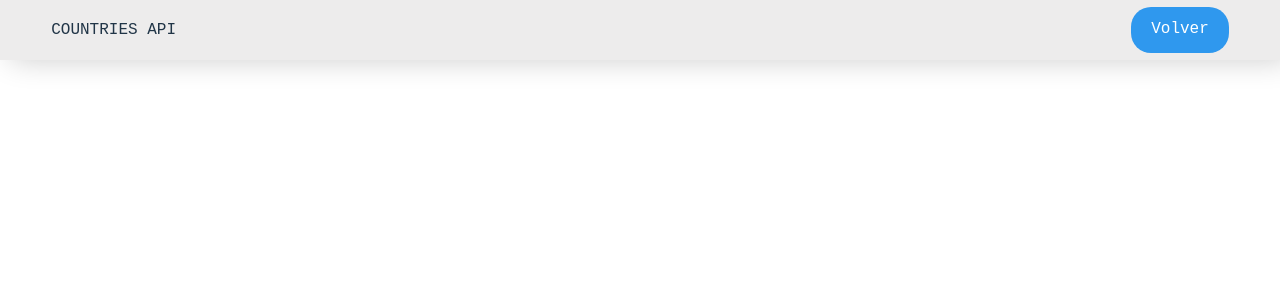
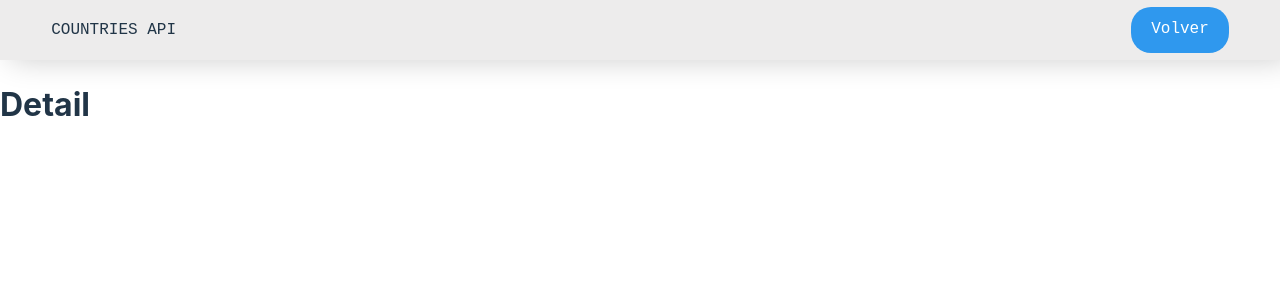
Before and after one commit to AndresVillarreta/countries-api-PI, a React (Vite) app in the folder client/: page /country/1 in a window 1280 px wide. Shown: the top 300 px of the page. Built offline with nearby package versions, Linux system fonts and the light colour scheme; a web font is replaced by a local one.

Commit message:
added basic detail

```diff
--- a/client/src/App.jsx
+++ b/client/src/App.jsx
@@ -6,6 +6,7 @@ import "./App.css";
 import Nav from "./components/Nav/Nav";
 import Landing from "./components/Landing/Landing";
 import Home from "./components/Home/Home";
+import Detail from "./components/Detail/Detail";
 
 function App() {
   return (
@@ -15,6 +16,7 @@ function App() {
       <Routes>
         <Route path="/" element={<Landing />} />
         <Route path="/home" element={<Home />} />
+        <Route path="/country/:id" element={<Detail />} />
       </Routes>
     </>
   );
--- a/client/src/components/Card/Card.jsx
+++ b/client/src/components/Card/Card.jsx
@@ -1,8 +1,14 @@
+import { useEffect } from "react";
 import styleC from "./Card.module.css";
+import { useNavigate } from "react-router-dom";
 
 export default function Card(props) {
+  const navigate = useNavigate();
   return (
-    <div className={styleC.card_container}>
+    <div
+      className={styleC.card_container}
+      onClick={() => navigate(`/country/${props?.id}`)}
+    >
       <p style={{ fontSize: "100%" }}>{props?.name}</p>
       <img src={props?.img} alt="image" />
       <p>{props?.region}</p>
--- /dev/null
+++ b/client/src/components/Detail/Detail.jsx
@@ -0,0 +1,10 @@
+import { useParams } from "react-router-dom";
+
+export default function Detail(props) {
+  const { id } = useParams();
+  return (
+    <div>
+      <h1>Detail</h1>
+    </div>
+  );
+}
--- a/client/src/components/Home/Home.jsx
+++ b/client/src/components/Home/Home.jsx
@@ -158,6 +158,7 @@ export default function Home() {
             {countriesList?.map((country) => (
               <Card
                 key={country.id}
+                id={country.id}
                 img={country.flag}
                 name={country.name}
                 region={country.region}
```
